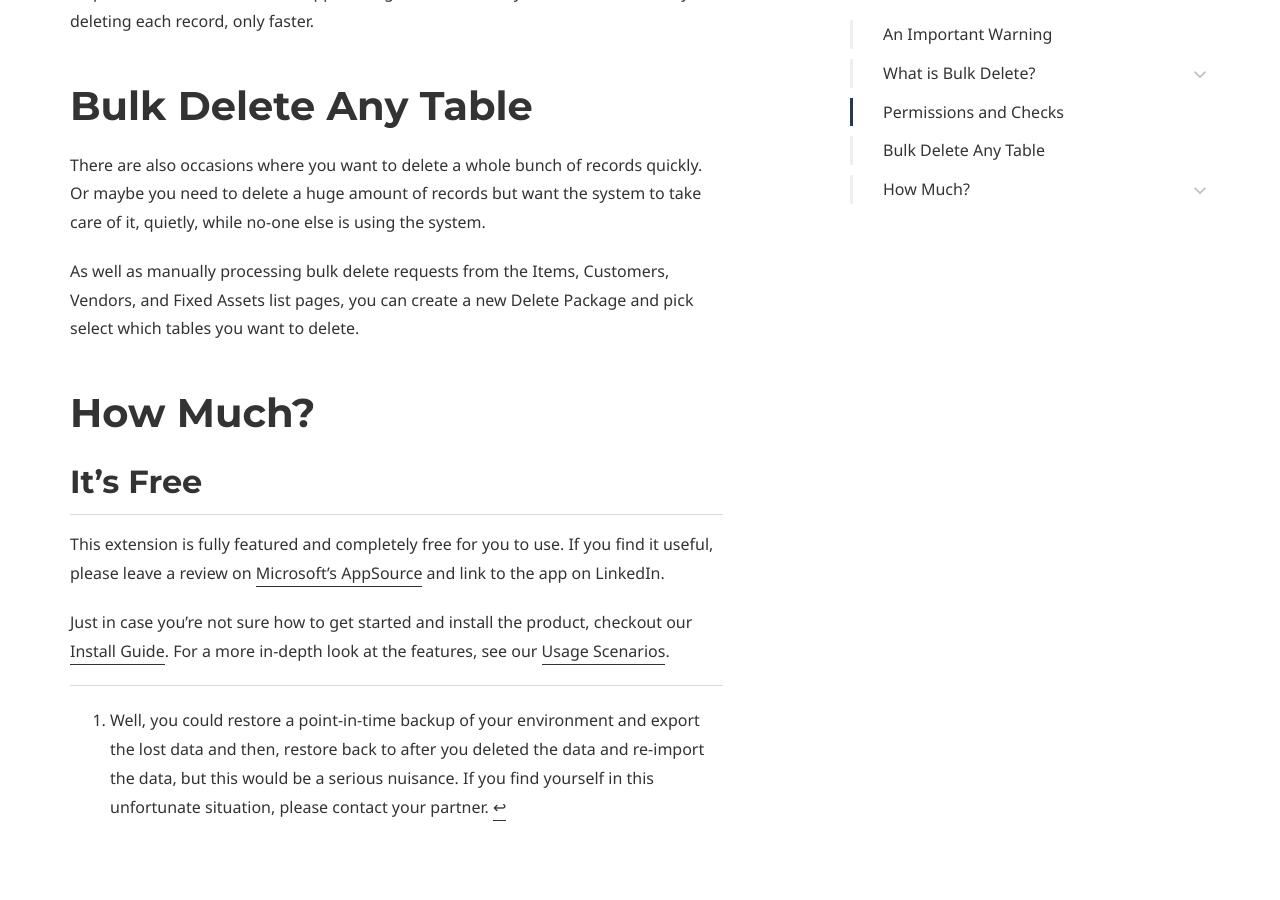
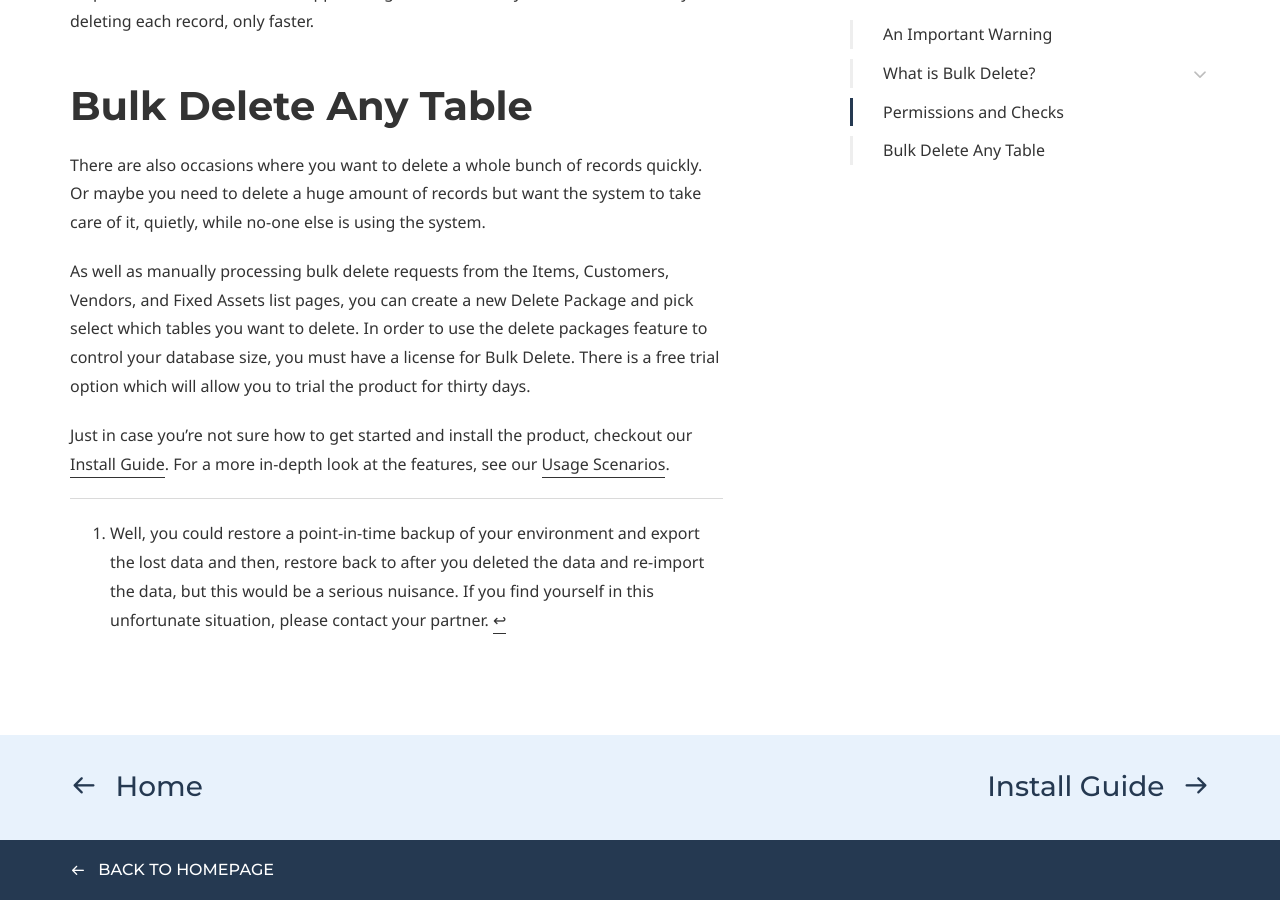
Before and after one commit to BCAppsLimited/BulkDelete, a Jekyll site: the page built from overview.md, in a window 1280 px wide and 900 px high, scrolled down 2100 px. Built offline with Jekyll 4.4.1, drawn with Linux system fonts in a browser that asks for light colours; some web fonts are replaced.

Commit message:
Fix overview.

```diff
--- a/overview.md
+++ b/overview.md
@@ -62,13 +62,7 @@ The Bulk Delete app does not grant a user additional permissions, so you'll only
 
 There are also occasions where you want to delete a whole bunch of records quickly. Or maybe you need to delete a huge amount of records but want the system to take care of it, quietly, while no-one else is using the system.
 
-As well as manually processing bulk delete requests from the Items, Customers, Vendors, and Fixed Assets list pages, you can create a new Delete Package and pick select which tables you want to delete.
-
-# How Much?
-
-## It's Free
-
-This extension is fully featured and completely free for you to use. If you find it useful, please leave a review on [Microsoft's AppSource](https://appsource.microsoft.com/en-us/product/dynamics-365-business-central/PUBID.bcappslimited1693858041247%7CAID.bulk-delete%7CPAPPID.f6ed7976-9eb2-4854-b0e3-ab8a4a3f23ea?tab=Overview) and link to the app on LinkedIn.
+As well as manually processing bulk delete requests from the Items, Customers, Vendors, and Fixed Assets list pages, you can create a new Delete Package and pick select which tables you want to delete. In order to use the delete packages feature to control your database size, you must have a license for Bulk Delete. There is a free trial option which will allow you to trial the product for thirty days.
 
 Just in case you're not sure how to get started and install the product, checkout our [Install Guide](/BulkDelete/install-guide). For a more in-depth look at the features, see our [Usage Scenarios](/BulkDelete/usage-scenarios).
 
```
